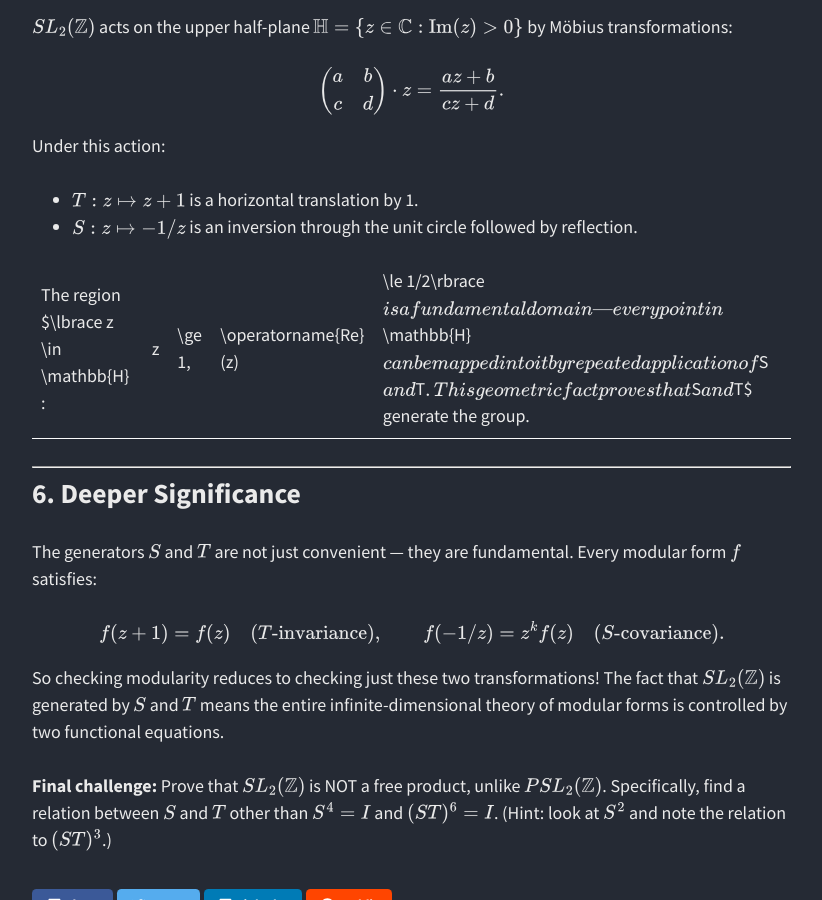
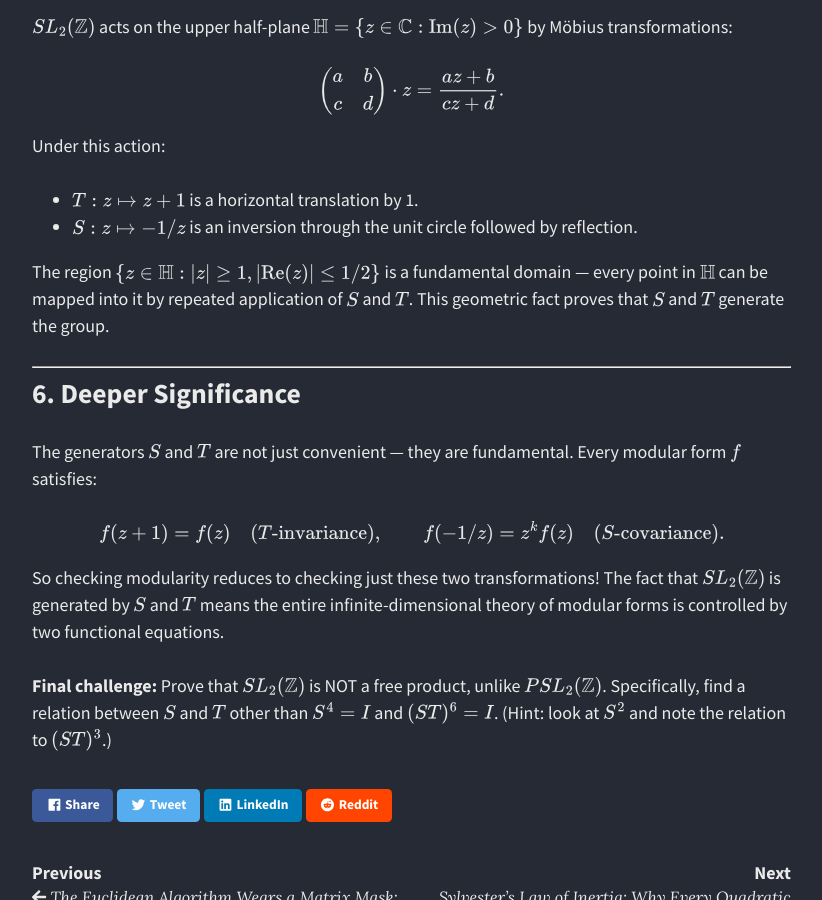
Before and after one commit to hackmathsdeveloper/hackmathsdeveloper.github.io, a Jekyll site: the page built from _posts/2026-06-08-sl2z-generators.md, in a window 1280 px wide and 900 px high, scrolled down 2531 px. Shown: the whole window, without its empty margins (343-1165 px from the left). Built offline with Jekyll 4.4.1, drawn with Linux system fonts in a browser that asks for light colours; nearby versions of some CDN libraries.

Commit message:
Fix | pipe chars in inline math being parsed as markdown table separators
kramdown interprets | inside inline $...$ math as table column
separators, shattering the math into broken HTML table cells.
Replace |z| with \lvert z\rvert and similarly for |\operatorname{Re}(z)|.

Co-Authored-By: Claude Opus 4.8 <noreply@anthropic.com>

```diff
--- a/_posts/2026-06-08-sl2z-generators.md
+++ b/_posts/2026-06-08-sl2z-generators.md
@@ -103,7 +103,7 @@ Under this action:
 - $T: z \mapsto z + 1$ is a horizontal translation by 1.
 - $S: z \mapsto -1/z$ is an inversion through the unit circle followed by reflection.
 
-The region $\lbrace z \in \mathbb{H} : |z| \ge 1, |\operatorname{Re}(z)| \le 1/2\rbrace$ is a fundamental domain — every point in $\mathbb{H}$ can be mapped into it by repeated application of $S$ and $T$. This geometric fact proves that $S$ and $T$ generate the group.
+The region $\lbrace z \in \mathbb{H} : \lvert z\rvert \ge 1, \lvert\operatorname{Re}(z)\rvert \le 1/2\rbrace$ is a fundamental domain — every point in $\mathbb{H}$ can be mapped into it by repeated application of $S$ and $T$. This geometric fact proves that $S$ and $T$ generate the group.
 
 ---
 
```
